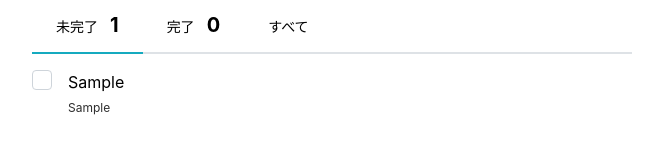
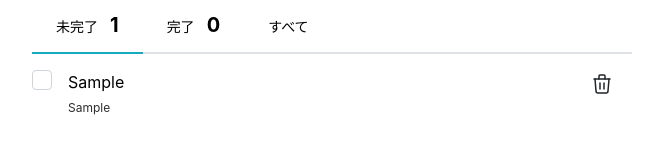
Before and after one commit to Yanko54/task-app, a React (Vite) app: page / in a window 1280 px wide. Both pictures are taken after typing "Sample", "Sample" into the empty fields and a click on the button "AddTask". Shown: the part 125-292 px from the top of the page, without its empty margins (308-971 px from the left). Built offline with nearby package versions, Linux system fonts and the light colour scheme.

Commit message:
タスク削除機能を追加

```diff
--- a/src/App.tsx
+++ b/src/App.tsx
@@ -20,6 +20,11 @@ function App() {
       completed: false,
     };
     setTasks((prev) => [newTask, ...prev]);
+  };
+
+  // タスク削除
+  const handleDeleteTask = (id: string) => {
+    setTasks(tasks.filter((task) => task.id !== id));
   };
 
   // タスク完了/未完了トグル
@@ -54,7 +59,11 @@ function App() {
           activeTab={activeTab}
           setActiveTab={setActiveTab}
         />
-        <TaskList tasks={activeTabTasks} toggleTask={toggleTask} />
+        <TaskList
+          tasks={activeTabTasks}
+          toggleTask={toggleTask}
+          onDeleteTask={handleDeleteTask}
+        />
       </Stack>
     </Container>
   );
--- a/src/components/TaskItem/TaskItem.tsx
+++ b/src/components/TaskItem/TaskItem.tsx
@@ -1,13 +1,14 @@
 import type { Task } from '../../types/task';
-import { Checkbox } from '@mantine/core';
-import { Group, Stack, Text } from '@mantine/core';
+import { Checkbox, Group, Stack, Text, ActionIcon } from '@mantine/core';
+import { IconTrash } from '@tabler/icons-react';
 
 type TaskItemProps = {
   task: Task;
   toggleTask: (id: string) => void;
+  onDeleteTask: (id: string) => void;
 };
 
-export const TaskItem = ({ task, toggleTask }: TaskItemProps) => {
+export const TaskItem = ({ task, toggleTask, onDeleteTask }: TaskItemProps) => {
   return (
     <li>
       <Group align='flex-start' wrap='nowrap'>
@@ -17,7 +18,7 @@ export const TaskItem = ({ task, toggleTask }: TaskItemProps) => {
           color='cyan'
           onChange={() => toggleTask(task.id)}
         />
-        <Stack gap={4}>
+        <Stack gap={4} style={{ flex: 1, minWidth: 0 }}>
           <Text td={task.completed ? 'line-through' : 'none'}>
             {task.title}
           </Text>
@@ -25,6 +26,16 @@ export const TaskItem = ({ task, toggleTask }: TaskItemProps) => {
             {task.desc}
           </Text>
         </Stack>
+        <ActionIcon
+          mr='md'
+          variant='subtle'
+          color='gray'
+          aria-label='DeleteTask'
+          type='button'
+          onClick={() => onDeleteTask(task.id)}
+        >
+          <IconTrash stroke={1.5} />
+        </ActionIcon>
       </Group>
     </li>
   );
--- a/src/components/TaskList/TaskList.tsx
+++ b/src/components/TaskList/TaskList.tsx
@@ -5,13 +5,23 @@ import { Stack } from '@mantine/core';
 type TaskListProps = {
   tasks: Task[];
   toggleTask: (id: string) => void;
+  onDeleteTask: (id: string) => void;
 };
 
-export const TaskList = ({ tasks, toggleTask }: TaskListProps) => {
+export const TaskList = ({
+  tasks,
+  toggleTask,
+  onDeleteTask,
+}: TaskListProps) => {
   return (
     <Stack component='ul' gap='sm' m={0} p={0} style={{ listStyle: 'none' }}>
       {tasks.map((task) => (
-        <TaskItem key={task.id} task={task} toggleTask={toggleTask} />
+        <TaskItem
+          key={task.id}
+          task={task}
+          toggleTask={toggleTask}
+          onDeleteTask={onDeleteTask}
+        />
       ))}
     </Stack>
   );
```
